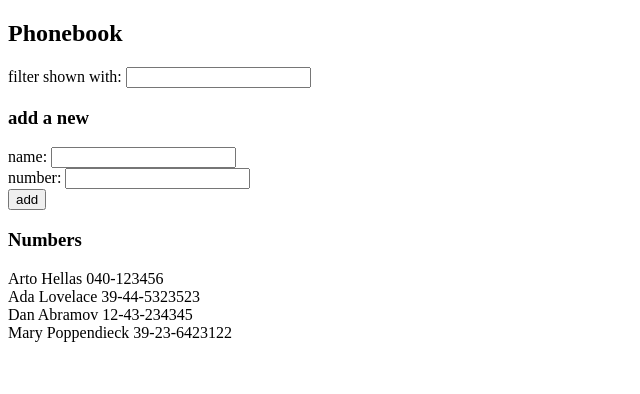
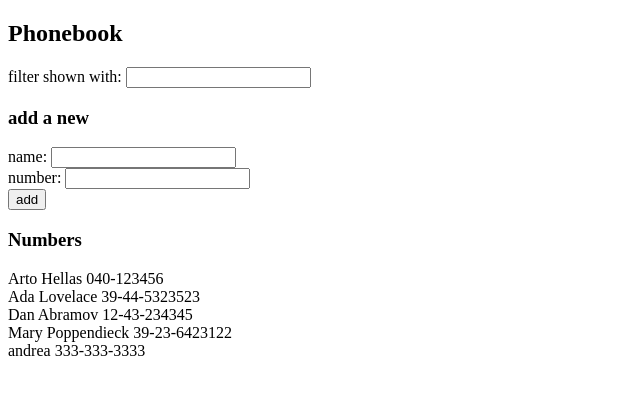
Before and after one commit to Mirthis/fullstackopen, a React (Create React App) app in the folder part2/phonebook/: page / in a window 1280 px wide. Shown: the top 394 px of the page, without its empty margins (0-640 px from the left). Built offline with nearby package versions, Linux system fonts and the light colour scheme; data requests are answered from the project's data file.

Commit message:
complete 2.15-2.16

```diff
--- a/part2/phonebook/db.json
+++ b/part2/phonebook/db.json
@@ -19,6 +19,11 @@
       "name": "Mary Poppendieck",
       "number": "39-23-6423122",
       "id": 4
+    },
+    {
+      "name": "andrea",
+      "number": "333-333-3333",
+      "id": 5
     }
   ]
 }
--- a/part2/phonebook/src/App.js
+++ b/part2/phonebook/src/App.js
@@ -3,6 +3,7 @@
 import PersonForm from "./components/PersonForm";
 import Persons from "./components/Persons";
 import axios from "axios";
+import personsService from "./services/persons";
 
 const App = () => {
   const [persons, setPersons] = useState([]);
@@ -17,9 +18,7 @@
   const [filter, setFilter] = useState("");
 
   const hook = () => {
-    axios
-      .get("http://localhost:3001/persons")
-      .then((response) => setPersons(response.data));
+    personsService.getAll().then((data) => setPersons(data));
   };
 
   useEffect(hook, []);
@@ -31,11 +30,13 @@
     const newPerson = {
       name: newName,
       number: newNumber,
-      id: persons.length + 1,
+      //id: persons.length + 1,
     };
-    setPersons(persons.concat(newPerson));
-    setNewName("");
-    setNewNumber("");
+    personsService.create(newPerson).then((data) => {
+      setPersons(persons.concat(data));
+      setNewName("");
+      setNewNumber("");
+    });
   };
 
   const onNameChange = (e) => {
--- /dev/null
+++ b/part2/phonebook/src/services/persons.js
@@ -0,0 +1,25 @@
+import axios from "axios";
+const baseUrl = "http://localhost:3001/persons";
+
+const getAll = () => {
+  const request = axios.get(baseUrl);
+  return request.then((response) => response.data);
+};
+
+const create = (newObject) => {
+  const request = axios.post(baseUrl, newObject);
+  return request.then((response) => response.data);
+};
+
+const update = (id, newObject) => {
+  const request = axios.put(`${baseUrl}/${id}`, newObject);
+  return request.then((response) => response.data);
+};
+
+const personsService = {
+  getAll,
+  create,
+  update,
+};
+
+export default personsService;
```
